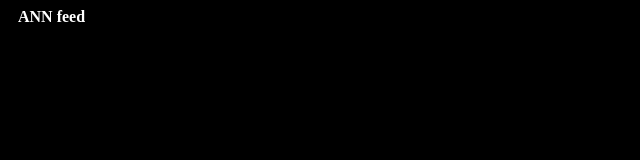
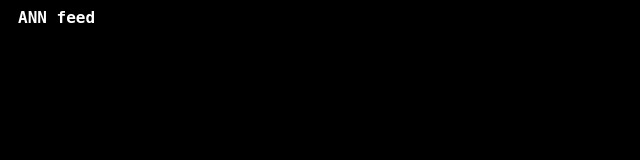
Before and after one commit to cabbaboi/annrss, a plain HTML site: page index.html in a window 1280 px wide. Shown: the full height of the page, 0-640 px from the left. Drawn offline with Linux system fonts and the light colour scheme.

Commit message:
Update index.html

```diff
--- a/index.html
+++ b/index.html
@@ -19,6 +19,7 @@
        margin-bottom: 0;
        margin-left: 10px;
        padding-bottom: 4px;
+       font-family: "monospace";
     }
     #widgetmain{
         text-align:center;
```
